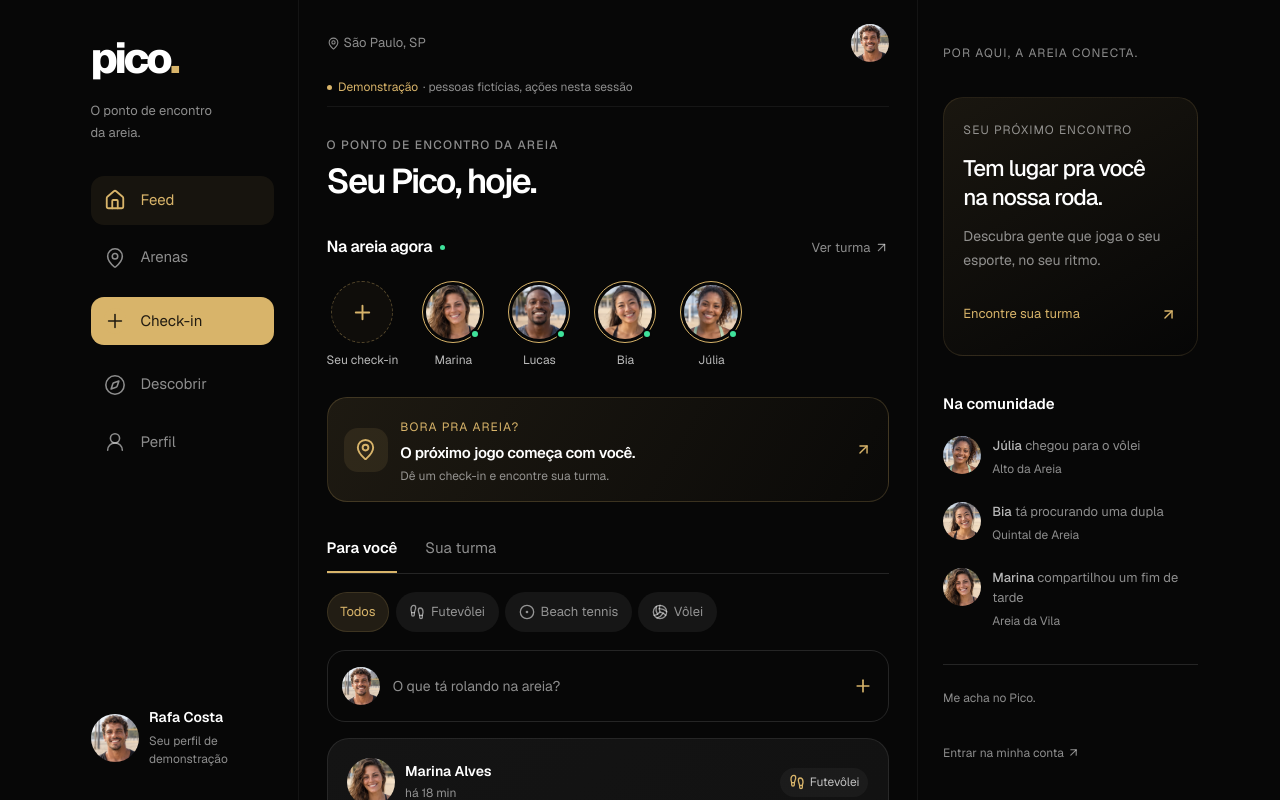
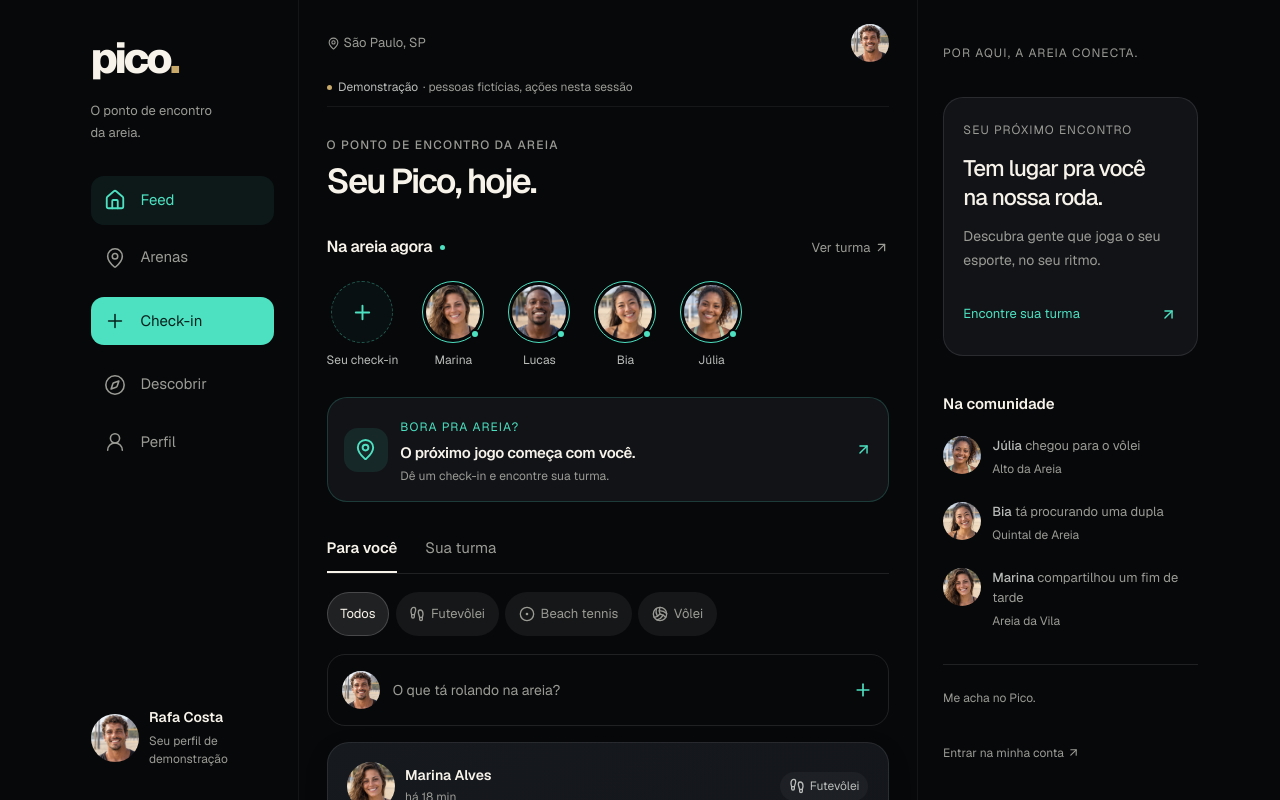
Before and after one commit to 8ugomes/pico-app, a Next.js app: page /feed in a window 1280 px wide. Shown: the top 800 px of the page. Built offline with nearby package versions, Linux system fonts and the light colour scheme.

Commit message:
Cycle 0.5: premium visual pass

```diff
--- a/src/app/globals.css
+++ b/src/app/globals.css
@@ -4,26 +4,32 @@
 
 :root {
   color-scheme: dark;
-  --background: #070707;
-  --graphite: #111111;
+  --background: #07080a;
+  --graphite: #111317;
   --glass: rgb(255 255 255 / 6%);
   --glass-strong: rgb(255 255 255 / 10%);
-  --glass-border: rgb(255 255 255 / 12%);
-  --foreground: #fff;
-  --text-secondary: rgb(255 255 255 / 72%);
-  --text-muted: rgb(255 255 255 / 54%);
-  --sand: #d8b46a;
+  --glass-border: rgb(255 255 255 / 10%);
+  --foreground: #f7f3ea;
+  --text-secondary: #b9bcb9;
+  --text-muted: #9b9b95;
+  --sand: #c8a96a;
   --sun: #ffb84d;
   --coral: #ff6b4a;
   --ocean: #67d4ff;
   --lime: #c7f464;
-  --green: #3fe29b;
+  --green: var(--accent);
+  --accent: #4de1c1;
+  --accent-ink: #08221e;
+  --surface-raised: #191c21;
+  --accent-soft: rgb(77 225 193 / 8%);
 }
 
 @theme inline {
   --color-background: var(--background);
   --color-foreground: var(--foreground);
   --color-sand: var(--sand);
+  --color-accent: var(--accent);
+  --color-surface: var(--graphite);
   --font-sans: var(--font-geist-sans);
 }
 
@@ -33,8 +39,8 @@ body { margin: 0; background: var(--background); color: var(--foreground); font-
 button, input { font: inherit; }
 a { text-decoration: none; }
 button, a { -webkit-tap-highlight-color: transparent; }
-::selection { background: var(--sand); color: var(--background); }
-:focus-visible { outline: 2px solid var(--sand); outline-offset: 5px; }
+::selection { background: var(--accent); color: var(--background); }
+:focus-visible { outline: 2px solid var(--accent); outline-offset: 5px; }
 .skip-link { position: fixed; z-index: 50; top: .75rem; left: 1rem; padding: .75rem 1rem; background: var(--sand); color: var(--background); border-radius: .75rem; transform: translateY(-160%); }
 .skip-link:focus { transform: translateY(0); }
 .landing-shell { max-width: 1320px; padding: 0 4rem; margin: 0 auto; }
@@ -44,10 +50,10 @@ button, a { -webkit-tap-highlight-color: transparent; }
 .header-right { display: flex; align-items: center; gap: 2rem; }
 .header-note { color: var(--text-muted); font-size: .875rem; }
 .button { display: inline-flex; align-items: center; justify-content: center; gap: 1.1rem; border: 1px solid transparent; border-radius: 100px; font-size: .9375rem; font-weight: 600; white-space: normal; text-align: center; cursor: pointer; transition: background 180ms ease, border-color 180ms ease, transform 180ms ease; }
-.button:hover { transform: translateY(-2px); }
-.button:active { transform: translateY(0); }
-.button-primary { background: var(--sand); color: #19160f; box-shadow: 0 5px 25px rgb(216 180 106 / 8%); }
-.button-primary:hover { background: #e8c784; }
+.button:hover { transform: translateY(-1px); }
+.button:active { transform: scale(.98); }
+.button-primary { background: var(--accent); color: var(--accent-ink); border-color: rgb(255 255 255 / 14%); box-shadow: inset 0 1px 0 rgb(255 255 255 / 18%), 0 5px 18px rgb(0 0 0 / 18%); }
+.button-primary:hover { background: #72ead0; }
 .button-secondary { color: var(--foreground); background: var(--glass); border-color: var(--glass-border); }
 .button-secondary:hover, .button-quiet:hover { background: var(--glass-strong); border-color: rgb(255 255 255 / 24%); }
 .button-quiet { color: var(--foreground); border-color: var(--glass-border); background: transparent; }
--- a/src/app/layout.tsx
+++ b/src/app/layout.tsx
@@ -11,7 +11,7 @@ export const metadata: Metadata = {
   appleWebApp: { capable: true, statusBarStyle: "black-translucent", title: "Pico" },
 };
 
-export const viewport: Viewport = { themeColor: "#070707", width: "device-width", initialScale: 1, viewportFit: "cover" };
+export const viewport: Viewport = { themeColor: "#07080A", width: "device-width", initialScale: 1, viewportFit: "cover" };
 
 export default function RootLayout({ children }: LayoutProps<"/">) {
   return (
--- a/src/app/manifest.ts
+++ b/src/app/manifest.ts
@@ -10,8 +10,8 @@ export default function manifest(): MetadataRoute.Manifest {
     start_url: "/feed",
     scope: "/",
     display: "standalone",
-    background_color: "#070707",
-    theme_color: "#070707",
+    background_color: "#07080A",
+    theme_color: "#07080A",
     icons: [
       { src: "/icons/pico-192.png", sizes: "192x192", type: "image/png", purpose: "any" },
       { src: "/icons/pico-512.png", sizes: "512x512", type: "image/png", purpose: "any" },
--- a/src/app/social.css
+++ b/src/app/social.css
@@ -5,7 +5,7 @@
 .mobile-app-header { min-height: 80px; padding: max(1rem, env(safe-area-inset-top)) 20px 1rem; display: flex; align-items: center; justify-content: space-between; gap: .75rem; }
 .mobile-app-header .brand { font-size: 2.1rem; letter-spacing: -.15rem; }
 .header-location { display: flex; align-items: center; gap: .25rem; font-size: .75rem; color: var(--text-muted); }
-.demo-banner { margin: 0 20px; color: var(--sand); font-size: .75rem; display: flex; align-items: center; flex-wrap: wrap; gap: .3rem; padding-bottom: .65rem; border-bottom: 1px solid rgb(255 255 255 / 6%); }
+.demo-banner { margin: 0 20px; color: var(--text-secondary); font-size: .75rem; display: flex; align-items: center; flex-wrap: wrap; gap: .3rem; padding-bottom: .65rem; border-bottom: 1px solid rgb(255 255 255 / 6%); }
 .demo-banner > span:last-child { color: var(--text-muted); }
 .demo-indicator { width: 5px; height: 5px; background: var(--sand); border-radius: 50%; margin-right: .1rem; }
 .social-main { padding: .3rem 20px calc(115px + env(safe-area-inset-bottom)); min-width: 0; }
@@ -23,38 +23,38 @@
 .avatar-size-medium { width: 48px; height: 48px; padding: 0; border: 0; }
 .avatar-size-large { width: 62px; height: 62px; }
 .avatar-size-profile { width: 104px; height: 104px; padding: 4px; background: var(--background); border-color: var(--glass-border); }
-.player-avatar-active { border-color: var(--sand); }
+.player-avatar-active { border-color: var(--accent); }
 .presence-dot { position: absolute; bottom: 3px; right: 3px; width: 10px; height: 10px; background: var(--green); border: 2px solid var(--background); border-radius: 50%; }
 .presence-row { display: flex; gap: 1.05rem; overflow-x: auto; scrollbar-width: none; padding: 0 0 .75rem; }
 .presence-row::-webkit-scrollbar, .sport-filters::-webkit-scrollbar { display: none; }
 .presence-person { display: flex; flex: 0 0 auto; min-width: 54px; flex-direction: column; align-items: center; gap: .5rem; font-size: .75rem; color: var(--text-secondary); }
-.your-presence-icon { display: grid; place-items: center; width: 62px; height: 62px; border: 1px dashed rgb(216 180 106 / 35%); background: rgb(216 180 106 / 4%); border-radius: 50%; color: var(--sand); }
-.feed-checkin-card { display: flex; align-items: center; gap: .8rem; padding: 1rem; margin: 1rem 0 1.5rem; border: 1px solid rgb(216 180 106 / 20%); border-radius: 20px; background: linear-gradient(120deg, rgb(216 180 106 / 11%), rgb(216 180 106 / 2%)); }
-.checkin-symbol { display: grid; place-items: center; width: 44px; height: 44px; flex-shrink: 0; border-radius: 14px; color: var(--sand); background: rgb(216 180 106 / 10%); }
+.your-presence-icon { display: grid; place-items: center; width: 62px; height: 62px; border: 1px dashed rgb(77 225 193 / 35%); background: rgb(77 225 193 / 4%); border-radius: 50%; color: var(--accent); }
+.feed-checkin-card { display: flex; align-items: center; gap: .8rem; padding: 1rem; margin: 1rem 0 1.5rem; border: 1px solid rgb(77 225 193 / 20%); border-radius: 20px; background: var(--graphite); }
+.checkin-symbol { display: grid; place-items: center; width: 44px; height: 44px; flex-shrink: 0; border-radius: 14px; color: var(--accent); background: rgb(77 225 193 / 10%); }
 .feed-checkin-card > div { flex: 1; min-width: 0; }
-.feed-checkin-card div > span { font-size: .75rem; color: var(--sand); letter-spacing: .09em; }
+.feed-checkin-card div > span { font-size: .75rem; color: var(--accent); letter-spacing: .09em; }
 .feed-checkin-card h2 { font-size: .9375rem; font-weight: 550; letter-spacing: -.02em; line-height: 1.4; margin: .25rem 0; }
 .feed-checkin-card p { font-size: .75rem; line-height: 1.5; color: var(--text-muted); margin: .25rem 0 0; }
-.feed-checkin-card > svg { color: var(--sand); flex-shrink: 0; width: 17px; }
+.feed-checkin-card > svg { color: var(--accent); flex-shrink: 0; width: 17px; }
 .feed-tabs { display: flex; gap: 1.75rem; border-bottom: 1px solid var(--glass-border); }
 .feed-tabs button { border: 0; border-bottom: 2px solid transparent; background: transparent; padding: .7rem 0; min-height: 44px; font-size: .9375rem; color: var(--text-muted); cursor: pointer; }
-.feed-tabs .active-tab { color: var(--foreground); border-bottom-color: var(--sand); font-weight: 550; }
+.feed-tabs .active-tab { color: var(--foreground); border-bottom-color: var(--foreground); font-weight: 550; }
 .sport-filters { display: flex; gap: .4rem; overflow-x: auto; scrollbar-width: none; margin: 1rem 0; padding: 2px 0; }
-.filter-chip { display: inline-flex; align-items: center; justify-content: center; gap: .35rem; min-height: 40px; flex-shrink: 0; padding: .55rem .8rem; background: var(--glass); border: 1px solid transparent; color: var(--text-muted); border-radius: 999px; font-size: .8125rem; cursor: pointer; transition: background 180ms, color 180ms; }
-.filter-chip.selected { background: rgb(216 180 106 / 13%); color: var(--sand); border-color: rgb(216 180 106 / 15%); }
+.filter-chip { display: inline-flex; align-items: center; justify-content: center; gap: .35rem; min-height: 44px; flex-shrink: 0; padding: .55rem .8rem; background: var(--glass); border: 1px solid transparent; color: var(--text-muted); border-radius: 999px; font-size: .8125rem; cursor: pointer; transition: background 180ms, color 180ms; }
+.filter-chip.selected { background: var(--glass-strong); color: var(--foreground); border-color: rgb(255 255 255 / 18%); }
 .filter-chip:hover { background: var(--glass-strong); }
 .composer-trigger { display: flex; align-items: center; gap: .8rem; width: 100%; min-height: 72px; text-align: left; padding: .7rem .9rem; background: transparent; color: var(--text-muted); border: 1px solid var(--glass-border); border-radius: 18px; cursor: pointer; }
 .composer-trigger > span:nth-child(2) { flex: 1; font-size: .875rem; }
-.composer-trigger > svg { color: var(--sand); }
+.composer-trigger > svg { color: var(--accent); }
 .post-list { display: flex; flex-direction: column; gap: 1rem; margin-top: 1rem; }
-.post-card { border: 1px solid rgb(255 255 255 / 9%); border-radius: 22px; overflow: hidden; background: linear-gradient(140deg, #141414, #101010); }
+.post-card { border: 1px solid rgb(255 255 255 / 9%); border-radius: 22px; overflow: hidden; background: linear-gradient(150deg, #16191e, #111317); }
 .post-header { display: flex; align-items: center; justify-content: space-between; gap: .5rem; padding: 1rem 1rem 0; }
 .post-person { display: flex; gap: .65rem; align-items: center; min-width: 0; }
 .post-person > span:last-child { min-width: 0; }
 .post-person strong { font-size: .875rem; font-weight: 550; display: block; line-height: 1.4; }
 .post-person small { font-size: .75rem; color: var(--text-muted); display: block; margin-top: .15rem; }
 .sport-label { display: inline-flex; align-items: center; gap: .3rem; color: var(--text-secondary); font-size: .75rem; padding: .4rem .55rem; background: rgb(255 255 255 / 4%); border-radius: 999px; line-height: 1.4; }
-.sport-label svg { flex-shrink: 0; color: var(--sand); }
+.sport-label svg { flex-shrink: 0; color: var(--text-secondary); }
 .post-header > .sport-label { font-size: .75rem; max-width: 112px; }
 .post-copy { font-size: 1rem; line-height: 1.65; margin: .9rem 1rem 1rem; color: #e6e6e6; overflow-wrap: anywhere; white-space: pre-wrap; }
 .post-photo { display: block; position: relative; margin: 0 .65rem; border-radius: 15px; overflow: hidden; aspect-ratio: 1.35; }
@@ -63,7 +63,7 @@
 .post-actions { display: flex; align-items: center; justify-content: space-between; gap: .65rem; padding: .45rem 1rem; }
 .post-actions > div { display: flex; gap: .7rem; }
 .post-action { display: inline-flex; align-items: center; gap: .45rem; min-width: 44px; min-height: 44px; border: 0; padding: 0; background: transparent; color: var(--text-secondary); font-size: .8125rem; cursor: pointer; }
-.post-action.is-liked { color: #ff896e; }
+.post-action.is-liked { color: var(--accent); }
 .post-arena-link { color: var(--text-muted); font-size: .75rem; line-height: 1.4; text-align: right; }
 .comments-section { border-top: 1px solid var(--glass-border); padding: 1rem; }
 .comment-list { display: flex; flex-direction: column; gap: 1rem; max-height: 340px; overflow-y: auto; }
@@ -74,27 +74,27 @@
 .comment-form { display: flex; align-items: center; gap: .5rem; padding: .4rem .5rem .4rem .9rem; border: 1px solid var(--glass-border); border-radius: 14px; margin-top: 1rem; background: var(--background); }
 .comment-form input { background: transparent; border: 0; color: var(--foreground); font-size: 1rem; min-width: 0; width: 100%; min-height: 40px; }
 .icon-button { display: inline-grid; place-items: center; width: 44px; min-width: 44px; height: 44px; border: 0; background: transparent; color: var(--text-secondary); border-radius: 50%; cursor: pointer; }
-.icon-button:hover { background: var(--glass); color: var(--sand); }
+.icon-button:hover { background: var(--glass); color: var(--accent); }
 .icon-button:disabled { opacity: .35; cursor: not-allowed; }
 .muted-text { color: var(--text-muted); font-size: .875rem; line-height: 1.6; }
 .inline-success { font-size: .8125rem; color: var(--green); margin: .75rem 0; }
-.bottom-navigation { display: grid; grid-template-columns: repeat(5,minmax(0,1fr)); position: fixed; bottom: 0; left: 0; right: 0; z-index: 20; padding: .65rem .65rem max(.65rem, env(safe-area-inset-bottom)); background: rgb(14 14 14 / 91%); border-top: 1px solid var(--glass-border); backdrop-filter: blur(24px); }
+.bottom-navigation { display: grid; grid-template-columns: repeat(5,minmax(0,1fr)); position: fixed; bottom: 0; left: 0; right: 0; z-index: 20; padding: .65rem .65rem max(.65rem, env(safe-area-inset-bottom)); background: rgb(17 19 23 / 88%); border-top: 1px solid var(--glass-border); backdrop-filter: blur(24px); }
 .nav-item { display: flex; flex-direction: column; align-items: center; justify-content: center; gap: .35rem; min-height: 56px; min-width: 0; color: var(--text-muted); font-size: .75rem; }
 .nav-icon { display: grid; place-items: center; height: 26px; }
-.nav-current { color: var(--sand); }
-.nav-checkin .nav-icon { background: var(--sand); color: #201b11; width: 43px; height: 34px; border-radius: 13px; }
-.nav-checkin.nav-current .nav-icon { box-shadow: 0 0 0 3px rgb(216 180 106 / 12%); }
+.nav-current { color: var(--accent); }
+.nav-checkin .nav-icon { background: var(--accent); color: var(--accent-ink); width: 43px; height: 34px; border-radius: 13px; }
+.nav-checkin.nav-current .nav-icon { box-shadow: 0 0 0 3px rgb(77 225 193 / 12%); }
 .social-empty { padding: 2.25rem 1.25rem; text-align: center; border: 1px dashed var(--glass-border); border-radius: 20px; color: var(--text-muted); margin: 1rem 0; }
-.social-empty > svg { color: var(--sand); margin: 0 auto; }
+.social-empty > svg { color: var(--accent); margin: 0 auto; }
 .social-empty h3 { color: var(--text-secondary); font-size: 1rem; margin: .8rem 0 .5rem; }
 .social-empty p { font-size: .875rem; line-height: 1.6; margin: 0; }
-.pico-dialog { position: fixed; inset: 0; margin: auto; width: calc(100% - 24px); max-width: 480px; max-height: calc(100dvh - 40px); padding: 1.3rem; border: 1px solid rgb(255 255 255 / 18%); border-radius: 26px; color: var(--foreground); background: #171717; overflow: auto; box-shadow: 0 20px 100px rgb(0 0 0 / 60%); }
+.pico-dialog { position: fixed; inset: 0; margin: auto; width: calc(100% - 24px); max-width: 480px; max-height: calc(100dvh - 40px); padding: 1.3rem; border: 1px solid rgb(255 255 255 / 18%); border-radius: 26px; color: var(--foreground); background: var(--surface-raised); overflow: auto; box-shadow: 0 20px 100px rgb(0 0 0 / 60%); }
 .pico-dialog::backdrop { background: rgb(0 0 0 / 72%); backdrop-filter: blur(6px); }
 .dialog-heading { display: flex; align-items: center; justify-content: space-between; gap: .5rem; margin-bottom: 1rem; }
 .dialog-heading h2 { font-size: 1.35rem; letter-spacing: -.04em; font-weight: 550; margin: 0; }
 .social-form { display: flex; flex-direction: column; gap: 1rem; }
 .social-form label { display: flex; flex-direction: column; gap: .5rem; color: var(--text-secondary); font-size: .875rem; }
-.social-form input, .social-form select, .social-form textarea { background: #0c0c0c; color: #fff; border: 1px solid var(--glass-border); border-radius: 12px; min-height: 48px; width: 100%; min-width: 0; padding: .8rem; font: inherit; font-size: 1rem; }
+.social-form input, .social-form select, .social-form textarea { background: var(--background); color: #fff; border: 1px solid var(--glass-border); border-radius: 12px; min-height: 48px; width: 100%; min-width: 0; padding: .8rem; font: inherit; font-size: 1rem; }
 .social-form textarea { resize: vertical; line-height: 1.6; }
 .form-columns { display: grid; grid-template-columns: 1fr 1fr; gap: .65rem; }
 .form-count { align-self: flex-end; color: var(--text-muted); font-size: .75rem; margin-top: -.6rem; }
@@ -111,8 +111,8 @@
   .sidebar-tagline { font-size: .8125rem; color: var(--text-muted); line-height: 1.7; margin: 0 0 2rem; }
   .desktop-navigation { display: flex; flex-direction: column; gap: .55rem; }
   .desktop-navigation .nav-item { flex-direction: row; justify-content: flex-start; gap: .9rem; padding: .7rem .85rem; border-radius: 13px; font-size: .9375rem; min-height: 48px; }
-  .desktop-navigation .nav-current { background: rgb(216 180 106 / 8%); }
-  .desktop-navigation .nav-checkin { background: var(--sand); color: #211b11; margin-block: .4rem; }
+  .desktop-navigation .nav-current { background: rgb(77 225 193 / 8%); }
+  .desktop-navigation .nav-checkin { background: var(--accent); color: var(--accent-ink); margin-block: .4rem; }
   .desktop-navigation .nav-checkin .nav-icon { width: 22px; height: 26px; }
   .sidebar-profile { display: flex; align-items: center; gap: .65rem; margin-top: auto; }
   .sidebar-profile strong { display: block; font-size: .875rem; font-weight: 550; }
@@ -134,10 +134,10 @@
   .social-app { grid-template-columns: 215px minmax(0,620px) 280px; gap: 0; padding-inline: 24px; }
   .community-sidebar { display: block; position: sticky; top: 0; padding: 2.7rem 0 2rem 1.6rem; height: 100svh; overflow-y: auto; scrollbar-width: thin; }
   .rail-eyebrow, .rail-small { color: var(--text-muted); font-size: .75rem; letter-spacing: .09em; line-height: 1.8; }
-  .rail-card { padding: 1.2rem; border: 1px solid rgb(216 180 106 / 13%); border-radius: 20px; background: linear-gradient(150deg,rgb(216 180 106 / 9%),transparent); margin-top: 2rem; }
+  .rail-card { padding: 1.2rem; border: 1px solid var(--glass-border); border-radius: 20px; background: var(--graphite); margin-top: 2rem; }
   .rail-card h2 { font-size: 1.4rem; letter-spacing: -.04em; font-weight: 500; line-height: 1.3; margin: .8rem 0; }
   .rail-card p { font-size: .875rem; color: var(--text-muted); line-height: 1.7; }
-  .rail-card a { display: flex; align-items: center; justify-content: space-between; gap: .5rem; min-height: 44px; color: var(--sand); font-size: .8125rem; margin-top: 1.2rem; }
+  .rail-card a { display: flex; align-items: center; justify-content: space-between; gap: .5rem; min-height: 44px; color: var(--accent); font-size: .8125rem; margin-top: 1.2rem; }
   .rail-activity { margin-top: 2.3rem; }
   .rail-activity h2 { font-size: .9375rem; font-weight: 550; margin: 0 0 1.3rem; }
   .activity-row { display: flex; gap: .7rem; align-items: flex-start; margin-bottom: 1.4rem; }
@@ -157,3 +157,16 @@
   .form-columns { grid-template-columns: 1fr; }
   .presence-row { gap: .8rem; }
 }
+
+/* Motion communicates touch and selection without competing with social content. */
+:is(.nav-item, .filter-chip, .connect-button, .post-action, .icon-button, .composer-trigger, .checkin-arena-option, .checkin-sport) { transition: background 180ms ease, border-color 180ms ease, color 180ms ease, transform 180ms ease; }
+:is(.post-card, .arena-card, .player-card) { box-shadow: 0 8px 24px rgb(0 0 0 / 12%); }
+:is(.nav-item, .filter-chip, .connect-button, .post-action, .icon-button, .composer-trigger):active { transform: scale(.97); }
+.search-field:focus-within, .comment-form:focus-within { border-color: var(--accent); }
+@media (hover: hover) {
+  .composer-trigger:hover, .checkin-arena-option:hover, .checkin-sport:hover { background: var(--surface-raised); border-color: rgb(255 255 255 / 22%); }
+  .nav-item:hover, .post-action:hover { color: var(--foreground); }
+  .connect-button:hover { background: rgb(77 225 193 / 15%); }
+  .arena-card-photo img { transition: transform 220ms ease; }
+  .arena-card > a:hover .arena-card-photo img { transform: scale(1.025); }
+}
```
Also changed, not shown: src/app/social-pages.css (+19 -19 lines), 6 other files (tests, documents, lock files or other folders).
